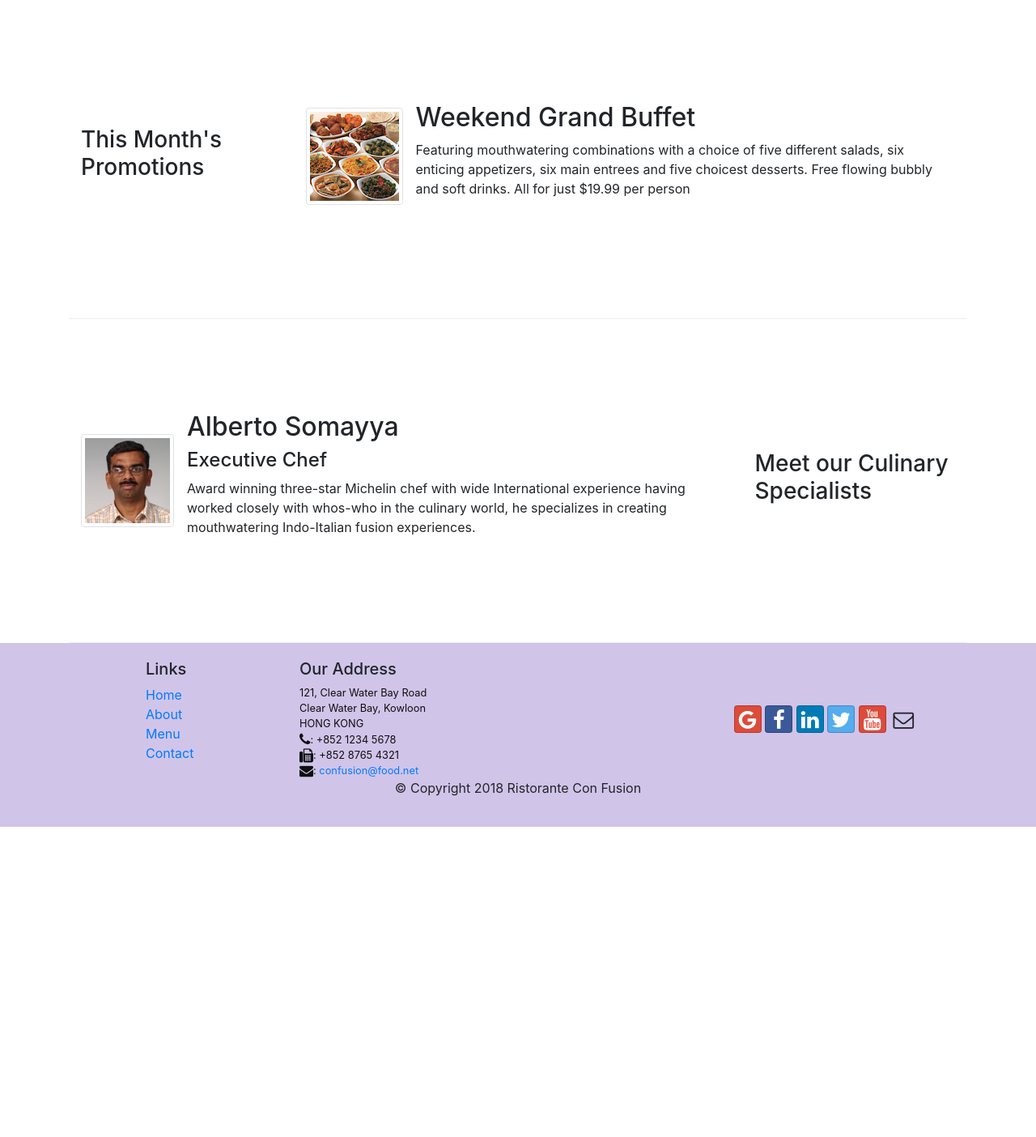
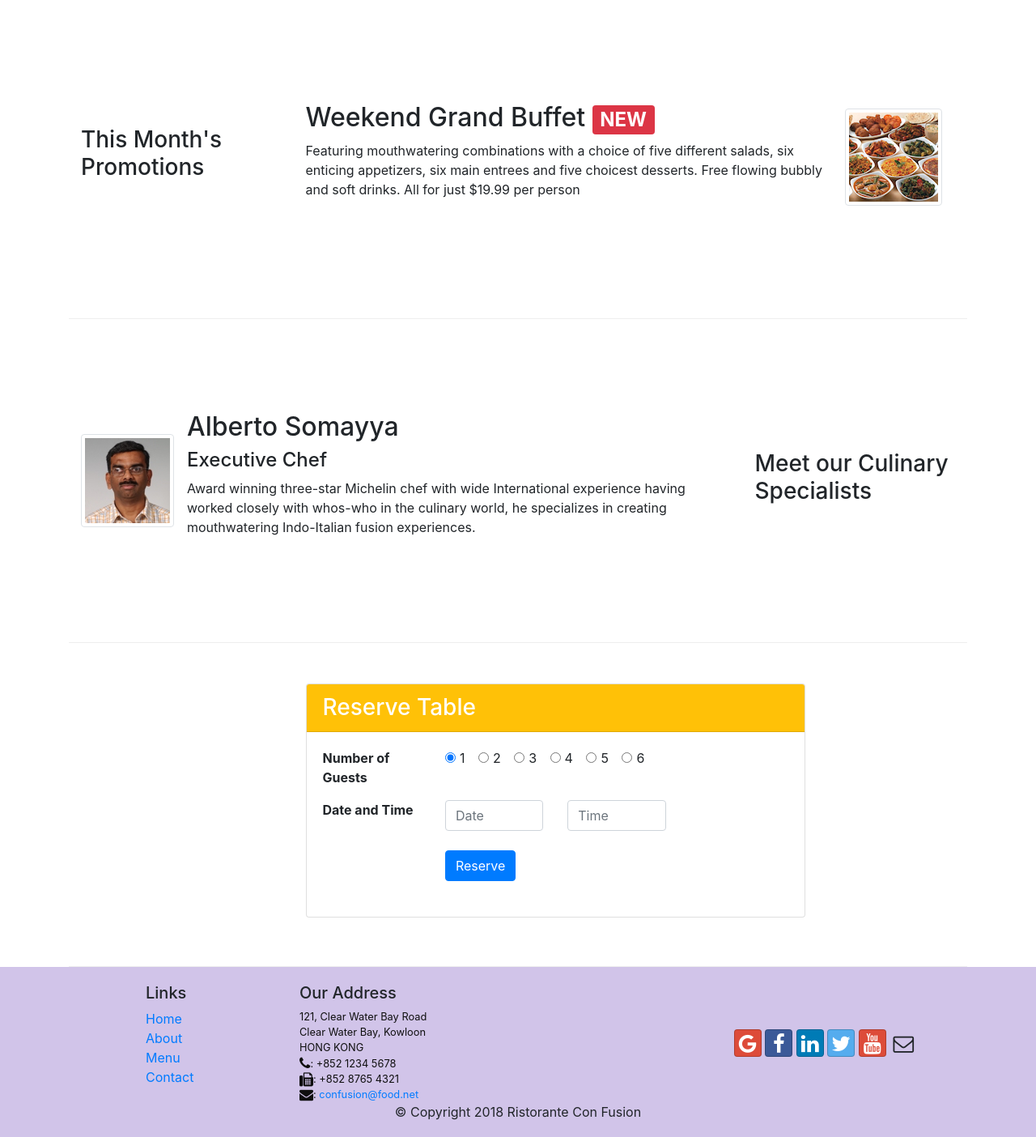
Before and after one commit to janderssonGIT/bootstrap, a website: page index.html in a window 1280 px wide. Shown: the part 740-2144 px from the top of the page at 81% size. Before the commit the page ends 1761 px from the top, so only its background shows below. Drawn offline with nearby package versions, Linux system fonts and the light colour scheme.

Commit message:
retro changes

```diff
--- a/index.html
+++ b/index.html
@@ -21,7 +21,7 @@
             <button class="navbar-toggler" type="button" data-toggle="collapse" data-target="#Navbar">
                 <span class="navbar-toggler-icon"></span>
             </button>
-            <a class="navbar-brand mr-auto" href="#">Ristorante Con Fusion</a>
+            <a class="navbar-brand mr-auto" href="#"><img src="img/logo.png" height="30" width="41"></a>
             <div class="collapse navbar-collapse" id="Navbar">
                 <ul class="navbar-nav mr-auto">
                     <li class="nav-item active"><a class="nav-link" href="#"><span class="fa fa-home fa-lg"></span> Home</a></li>
@@ -40,10 +40,13 @@
                     <h1>Ristorante con Fusion</h1>
                     <p>We take inspiration from the World's best cuisines, and create a unique fusion experience. Our lipsmacking creations will tickle your culinary senses!</p>
                 </div>
-                <div class="col-12 col-sm">
+                <div class="col-12 col-sm-3">
                     <div class="col-12 col-sm align-self-center">
-                        <img src="images/logo.png" class="img-fluid">
+                        <img src="img/logo.png" class="img-fluid">
                     </div>
+                </div>
+                <div class="col-12 col-sm-3 align-self-center">
+                    <a class="btn btn-block btn-lg btn-warning" href="#formId" role="button">Reserve Table</a>
                 </div>
             </div>
         </div>
@@ -57,10 +60,14 @@
             <div class="col col-sm order-sm-first col-md">
                 <div class="media">
                     <img class="d-flex mr-3 img-thumbnail align-self-center"
-                        src="images/uthappizza.png" alt="uthappizza">
+                        src="img/uthappizza.png" alt="uthappizza">
                     <div class="media-body">
-                        <h2 class="mt-0">Uthappizza</h2>
-                        <p>A unique combination of Indian Uthappam (pancake) and Italian pizza, topped with Cerignola olives, ripe vine cherry tomatoes, Vidalia onion, Guntur chillies and Buffalo Paneer.</p>
+                        <h2 class="media-heading">
+                            Uthappizza
+                            <span class="badge badge-danger">HOT</span>
+                            <span class="badge badge-pill badge-secondary">$4.99</span>
+                        </h2>
+                        <p class="d-none d-sm-block">A unique combination of Indian Uthappam (pancake) and Italian pizza, topped with Cerignola olives, ripe vine cherry tomatoes, Vidalia onion, Guntur chillies and Buffalo Paneer.</p>
                     </div>
                 </div>
             </div>
@@ -71,13 +78,16 @@
                 <h3>This Month's Promotions</h3>
             </div>
             <div class="col col-sm order-sm-last col-md">
-                <div class="media">
-                    <img class="d-flex mr-3 img-thumbnail align-self-center"
-                        src="images/buffet.png" alt="buffet">
+                <div class="media float-right">
                     <div class="media-body">
-                        <h2 class="mt-0">Weekend Grand Buffet</h2>
-                        <p>Featuring mouthwatering combinations with a choice of five different salads, six enticing appetizers, six main entrees and five choicest desserts. Free flowing bubbly and soft drinks. All for just $19.99 per person </p>
+                        <h2 class="mt-0">
+                            Weekend Grand Buffet
+                            <span class="badge badge-danger">NEW</span>
+                        </h2>
+                        <p class="d-none d-sm-block">Featuring mouthwatering combinations with a choice of five different salads, six enticing appetizers, six main entrees and five choicest desserts. Free flowing bubbly and soft drinks. All for just $19.99 per person </p>
                     </div>
+                    <img class="d-flex mr-3 img-thumbnail align-self-center "
+                        src="img/buffet.png" alt="buffet">
                 </div>
             </div>
         </div>
@@ -89,11 +99,73 @@
             <div class="col col-sm order-sm-first col-md">
                 <div class="media">
                     <img class="d-flex mr-3 img-thumbnail align-self-center"
-                        src="images/alberto.png" alt="alberto">
+                        src="img/alberto.png" alt="alberto">
                     <div class="media-body">
                         <h2 class="mt-0">Alberto Somayya</h2>
                         <h4>Executive Chef</h4>
-                        <p>Award winning three-star Michelin chef with wide International experience having worked closely with whos-who in the culinary world, he specializes in creating mouthwatering Indo-Italian fusion experiences. </p>
+                        <p class="d-none d-sm-block">Award winning three-star Michelin chef with wide International experience having worked closely with whos-who in the culinary world, he specializes in creating mouthwatering Indo-Italian fusion experiences. </p>
+                    </div>
+                </div>
+            </div>
+        </div>
+
+        <div class="row row-content">
+            <div class="col-12 col-md-7 offset-md-3">
+                <div class="card">
+                    <h3 class="card-header bg-warning text-white">Reserve Table</h3>
+                    <div class="card-body">
+                        <dl class="row">
+                            <dt class="col-12 col-md-3">Number of Guests</dt>
+                            <dd class="col-12 col-md-9">
+                                <form id="formId">
+                                    <div class="form-check form-check-inline">
+                                        <input class="form-check-input" type="radio" name="guestsNumber" id="r1" value="option1" checked>
+                                        <label class="form-check-label" for="r1">1</label>
+                                    </div>
+                                    <div class="form-check form-check-inline">
+                                        <input class="form-check-input" type="radio" name="guestsNumber" id="r2" value="option2">
+                                        <label class="form-check-label" for="r2">2</label>
+                                    </div>
+                                    <div class="form-check form-check-inline">
+                                        <input class="form-check-input" type="radio" name="guestsNumber" id="r3" value="option3">
+                                        <label class="form-check-label" for="r3">3</label>
+                                    </div>
+                                    <div class="form-check form-check-inline">
+                                        <input class="form-check-input" type="radio" name="guestsNumber" id="r4" value="option4">
+                                        <label class="form-check-label" for="r4">4</label>
+                                    </div>
+                                    <div class="form-check form-check-inline">
+                                        <input class="form-check-input" type="radio" name="guestsNumber" id="r5" value="option5">
+                                        <label class="form-check-label" for="r5">5</label>
+                                    </div>
+                                    <div class="form-check form-check-inline">
+                                        <input class="form-check-input" type="radio" name="guestsNumber" id="r6" value="option6">
+                                        <label class="form-check-label" for="r6">6</label>
+                                    </div>
+                                </form>
+                            </dd>
+                        </dl>
+
+                        <dl class="row">
+                            <dt class="col-12 col-md-3">Date and Time</dt>
+
+                            <dd class="col-12 col-md-3">
+                                <input type="text" class="form-control" id="date" name="date"
+                                    placeholder="Date">
+                            </dd>
+                            <dd class="col-12 col-md-3">
+                                <input type="text" class="form-control" id="time" name="time"
+                                    placeholder="Time">
+                            </dd>
+                        </dl>
+
+                        <dl class="row">
+                            <dd class="offset-0 offset-md-3">
+                                <button type="submit" class="btn btn-primary" style="margin-left: 15px">
+                                    Reserve
+                                </button>
+                            </dd>
+                        </dl>
                     </div>
                 </div>
             </div>
@@ -109,7 +181,7 @@
                         <li><a href="#">Home</a></li>
                         <li><a href="./aboutus.html">About</a></li>
                         <li><a href="#">Menu</a></li>
-                        <li><a href="#">Contact</a></li>
+                        <li><a href="./contactus.html">Contact</a></li>
                     </ul>
                 </div>
                 <div class="col-7 col-sm-5">
```
Also changed, not shown: aboutus.html (+13 -2 lines), contactus.html (+2 -2 lines), img/alberto.png (renamed from images/alberto.png), img/buffet.png (renamed from images/buffet.png), img/logo.png (renamed from images/logo.png), img/uthappizza.png (renamed from images/uthappizza.png).
